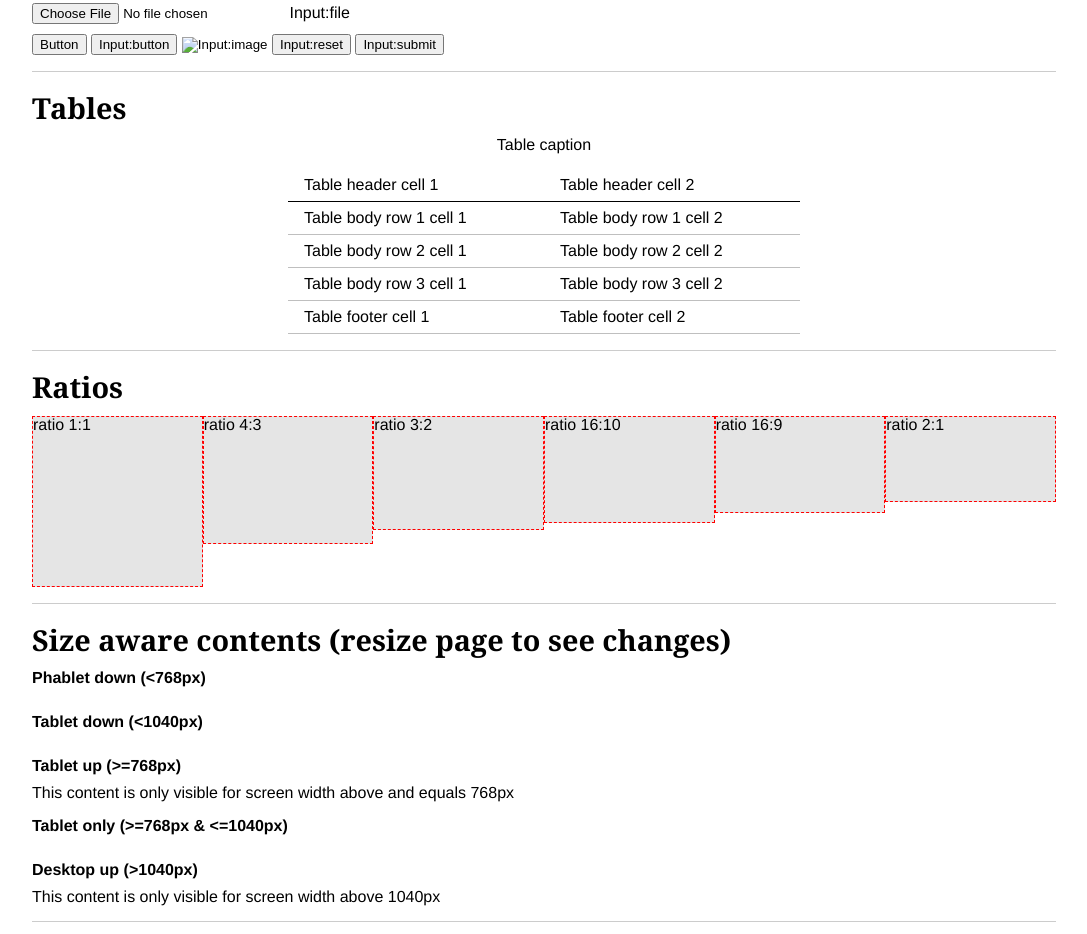
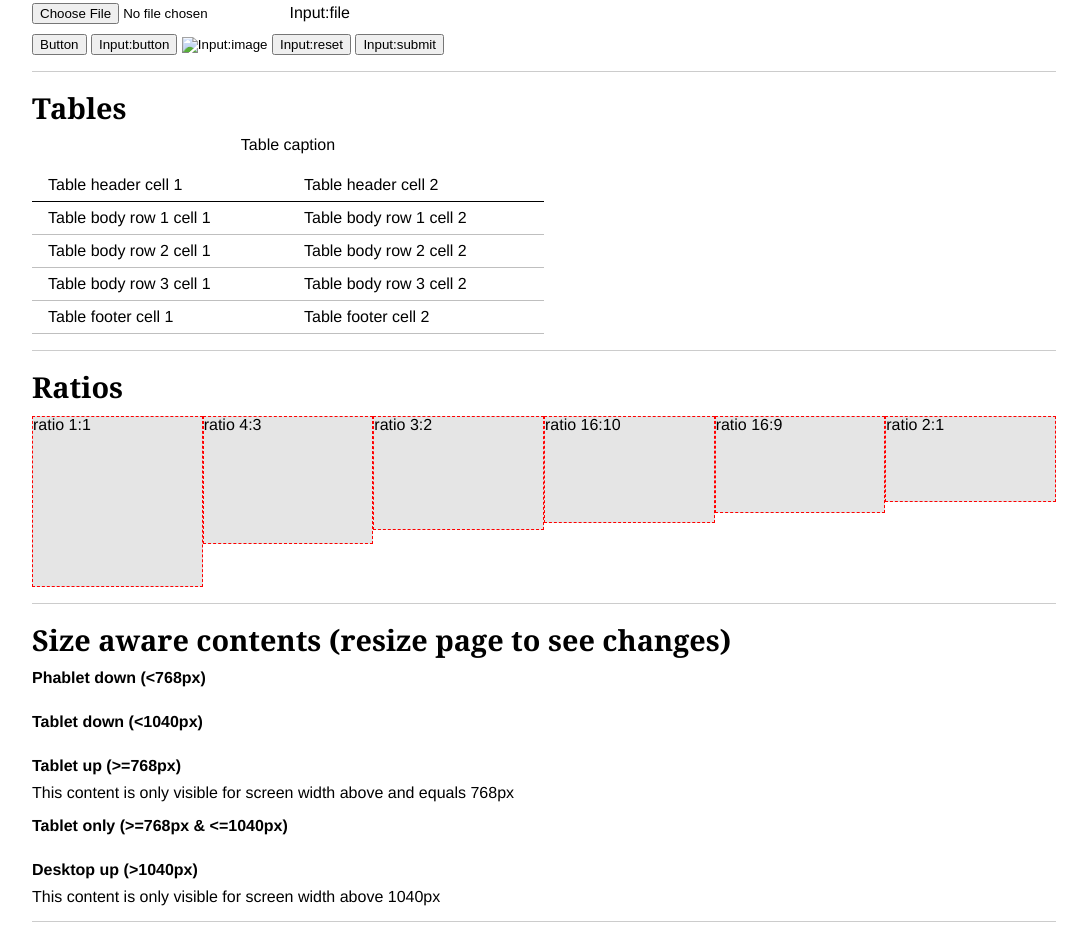
Before and after one commit to Orlmente/least-css, a website: page builds/scaffold-test-run.html in a window 1280 px wide. Shown: the part 2638-3572 px from the top of the page, without its empty margins (96-1183 px from the left). Drawn offline with nearby package versions, Linux system fonts and the light colour scheme; files that its build step writes are made by us from their sources.

Commit message:
removed default centering for tables

```diff
--- a/styles/global/_setup.scss
+++ b/styles/global/_setup.scss
@@ -157,7 +157,7 @@ picture {
 
 table {
     table-layout: fixed;
-    margin: 0 auto;
+    margin: 0;
 }
 
 caption {
```
